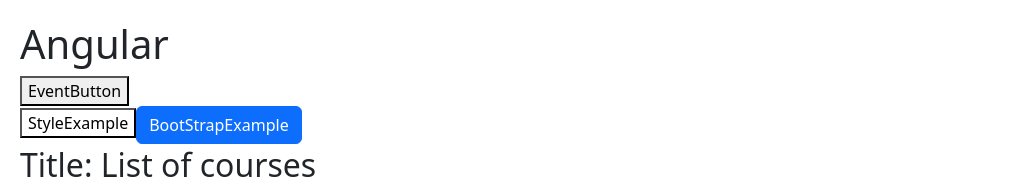
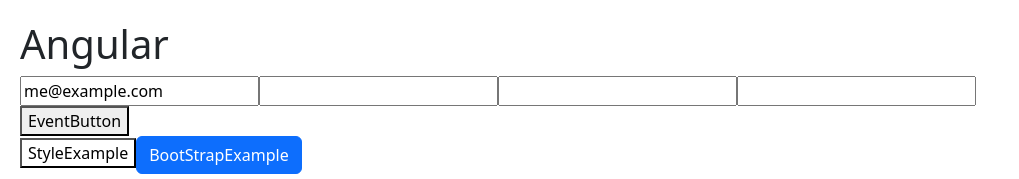
Before and after one commit to sinaAtabaki/Angular_hello-world, an Angular app: page / in a window 1280 px wide. Shown: the top 179 px of the page, without its empty margins (0-1019 px from the left). Built offline with nearby package versions, Linux system fonts and the light colour scheme.

Commit message:
Add Two-Way Binding

```diff
--- a/src/app/courses.component.ts
+++ b/src/app/courses.component.ts
@@ -1,10 +1,16 @@
 import {Component} from '@angular/core';
 import { CommonModule } from '@angular/common';
 import { CoursesService } from './courses.service';
+import { FormsModule } from '@angular/forms';
 
 @Component({
     selector: 'courses',
     template: `
+    <input [(ngModel)]="aProperty" (keyup.enter)="onKeyUpTwoWayBinding()" />
+    <input #email (keyup.enter)="onKeyUpWithVariable(email.value)"/>
+    <input (keyup.enter)="onKeyUp2()"/>
+    <input (keyup)="onKeyUp($event)" />
+
     <div (click)="onDivClicked()">
         <button (click)="onClick($event)">EventButton</button>
     </div>
@@ -13,9 +19,11 @@
     <button class="btn btn-primary" [class.active]="isActive">BootStrapExample</button>
 
         <table>
+            <thead>
             <tr>
                 <td [colSpan]="colSpan" ></td>
             </tr>
+            </thead>
         </table>
 
         <h2>{{ "Title: " + getTitle() }}</h2>
@@ -31,9 +39,32 @@
         <img [src]="imageUrl" alt="Woman taking a picture" />
         `,
     standalone: true,
-    imports: [CommonModule]
+    imports: [
+        CommonModule,
+        FormsModule
+    ]
 })
 export class CoursesComponent{
+    aProperty: string = "me@example.com";
+
+    onKeyUpTwoWayBinding(){
+        console.log(this.aProperty);
+    }
+    onKeyUpWithVariable(email: any){
+        console.log(email);
+    }
+    onKeyUp2(){
+        //Einfachere Methode in Angular
+        console.log("Enter was pressed");
+    }
+    onKeyUp($event: any){
+        //13 steht für enter
+        if($event.keyCode === 13){
+            console.log("Enter was pressed");
+            console.log($event.target.value);
+        }
+    }
+
     onDivClicked(){
         console.log("Div was clicked");
         window.alert("Div was clicked");
```
